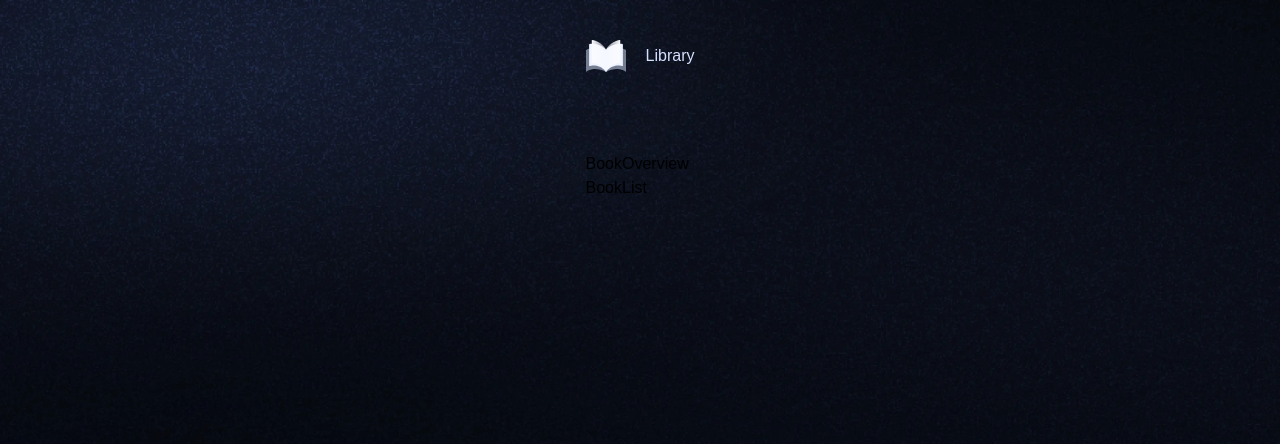
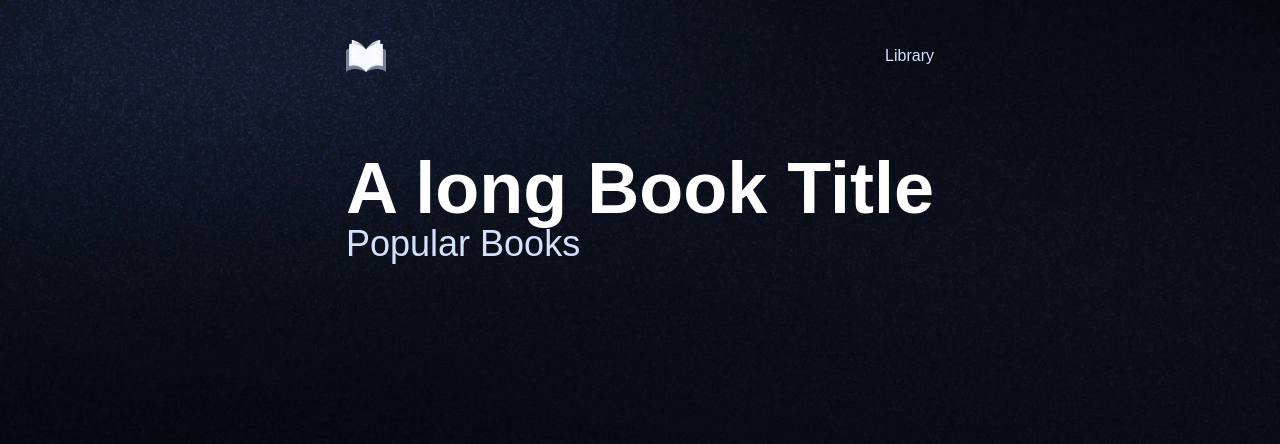
Before and after one commit to MinKhantKyaw5006/Booklibrary_fullstack, a Next.js app in the folder bookapp/: page / in a window 1280 px wide. Shown: the top 444 px of the page. Built offline with nearby package versions, Linux system fonts and the light colour scheme; a web font is replaced by a local one.

Commit message:
book list and book overview ui

```diff
--- a/bookapp/components/BookList.tsx
+++ b/bookapp/components/BookList.tsx
@@ -2,9 +2,9 @@
 
 const BookList = () => {
   return (
-    <div>
-      BookList
-    </div>
+    <section>
+        <h2 className='font-bebas-neue text-4xl text-light-100'>Popular Books</h2>
+    </section>
   )
 }
 
--- a/bookapp/components/BookOverview.tsx
+++ b/bookapp/components/BookOverview.tsx
@@ -2,9 +2,11 @@
 
 const BookOverview = () => {
   return (
-    <div>
-      BookOverview
-    </div>
+    <section className='book-overview'>
+        <div className='flex flex-1 flex-col gap-5'>
+            <h1>A long Book Title</h1>
+        </div>
+    </section>
   )
 }
 
```
